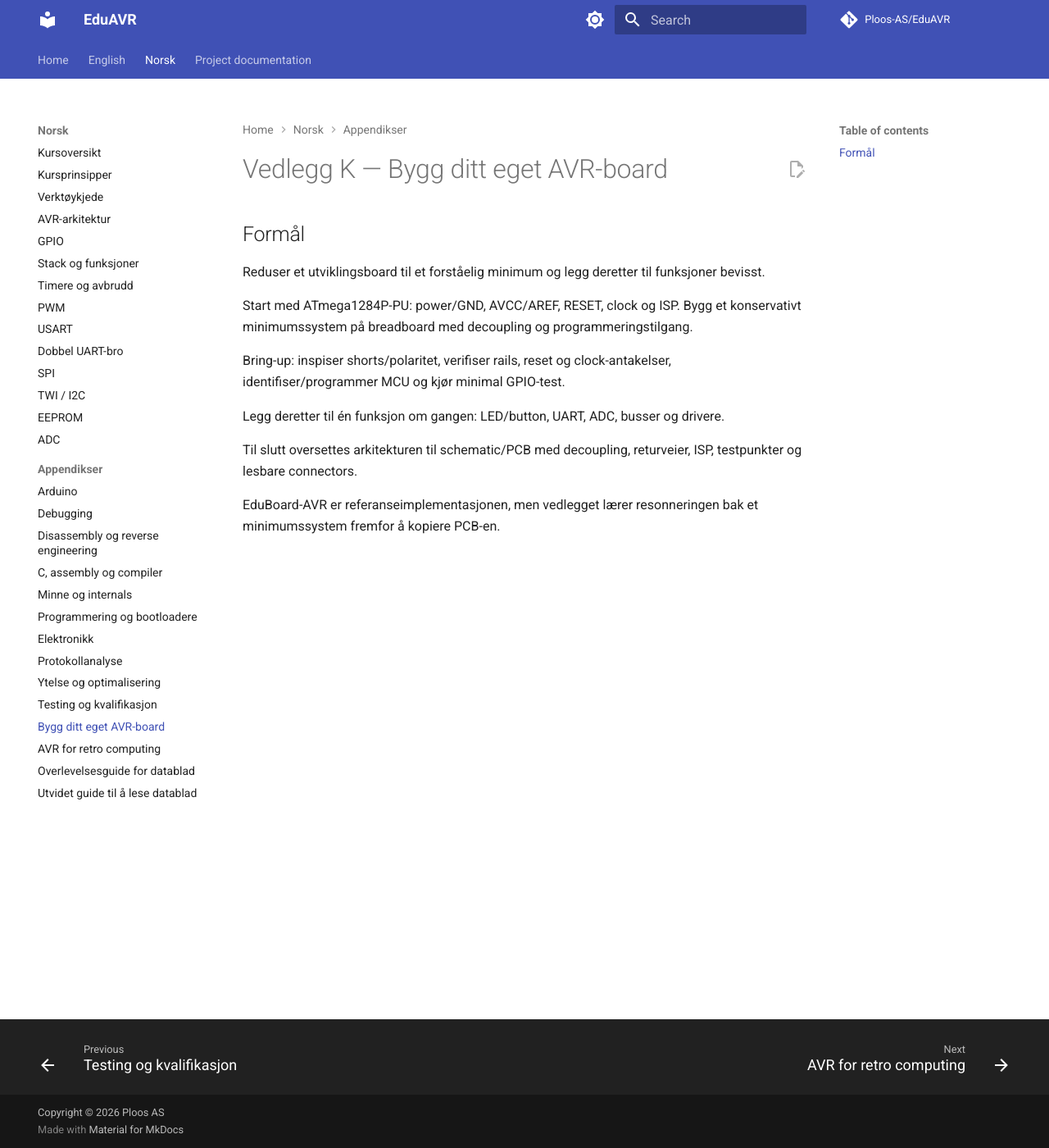
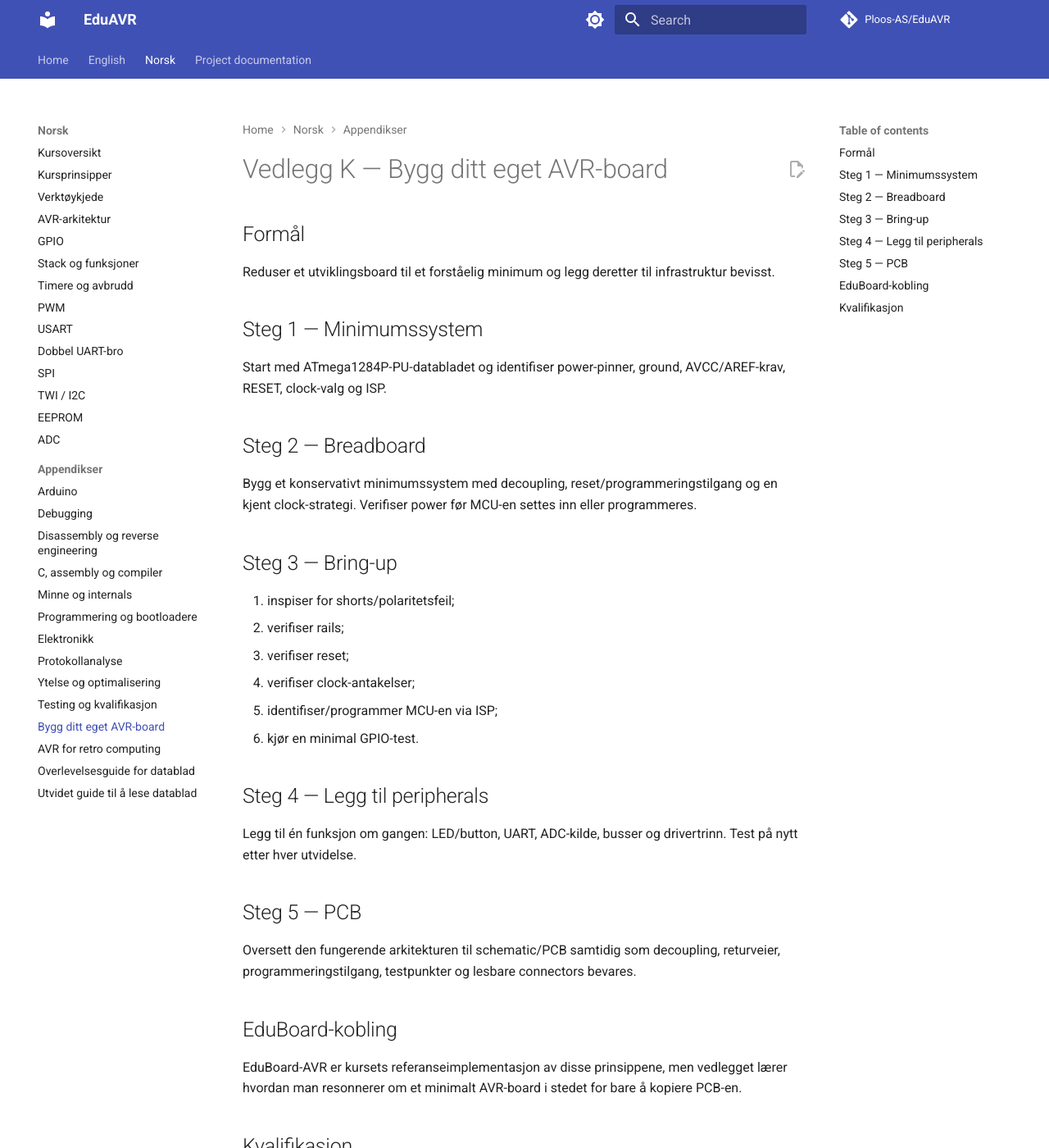
Before and after one commit to Ploos-AS/EduAVR, an MkDocs documentation site: the page built from docs/no/vedlegg-k-bygg-avr-board.md, in a window 1280 px wide and 1400 px high. Shown: the whole window at 82% size. Built offline with MkDocs 1.6.1 and Material for MkDocs 9.7.7, drawn with Linux system fonts in a browser that asks for light colours; comment, search, counter and statistics services are not loaded; some of the changed text lies outside the part shown.

Commit message:
docs: bring Norwegian appendix K to semantic parity

```diff
--- a/docs/no/vedlegg-k-bygg-avr-board.md
+++ b/docs/no/vedlegg-k-bygg-avr-board.md
@@ -1,14 +1,30 @@
 # Vedlegg K — Bygg ditt eget AVR-board
 
 ## Formål
-Reduser et utviklingsboard til et forståelig minimum og legg deretter til funksjoner bevisst.
+Reduser et utviklingsboard til et forståelig minimum og legg deretter til infrastruktur bevisst.
 
-Start med ATmega1284P-PU: power/GND, AVCC/AREF, RESET, clock og ISP. Bygg et konservativt minimumssystem på breadboard med decoupling og programmeringstilgang.
+## Steg 1 — Minimumssystem
+Start med ATmega1284P-PU-databladet og identifiser power-pinner, ground, AVCC/AREF-krav, RESET, clock-valg og ISP.
 
-Bring-up: inspiser shorts/polaritet, verifiser rails, reset og clock-antakelser, identifiser/programmer MCU og kjør minimal GPIO-test.
+## Steg 2 — Breadboard
+Bygg et konservativt minimumssystem med decoupling, reset/programmeringstilgang og en kjent clock-strategi. Verifiser power før MCU-en settes inn eller programmeres.
 
-Legg deretter til én funksjon om gangen: LED/button, UART, ADC, busser og drivere.
+## Steg 3 — Bring-up
+1. inspiser for shorts/polaritetsfeil;
+2. verifiser rails;
+3. verifiser reset;
+4. verifiser clock-antakelser;
+5. identifiser/programmer MCU-en via ISP;
+6. kjør en minimal GPIO-test.
 
-Til slutt oversettes arkitekturen til schematic/PCB med decoupling, returveier, ISP, testpunkter og lesbare connectors.
+## Steg 4 — Legg til peripherals
+Legg til én funksjon om gangen: LED/button, UART, ADC-kilde, busser og drivertrinn. Test på nytt etter hver utvidelse.
 
-EduBoard-AVR er referanseimplementasjonen, men vedlegget lærer resonneringen bak et minimumssystem fremfor å kopiere PCB-en.
+## Steg 5 — PCB
+Oversett den fungerende arkitekturen til schematic/PCB samtidig som decoupling, returveier, programmeringstilgang, testpunkter og lesbare connectors bevares.
+
+## EduBoard-kobling
+EduBoard-AVR er kursets referanseimplementasjon av disse prinsippene, men vedlegget lærer hvordan man resonnerer om et minimalt AVR-board i stedet for bare å kopiere PCB-en.
+
+## Kvalifikasjon
+Hold breadboard- og PCB-observasjoner adskilt. Registrer schematic-revisjon, board-revisjon, programmer, forsyning og firmware brukt ved bring-up.
```
